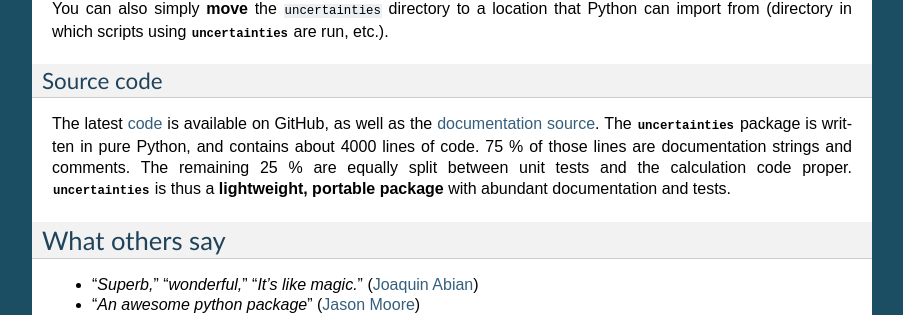
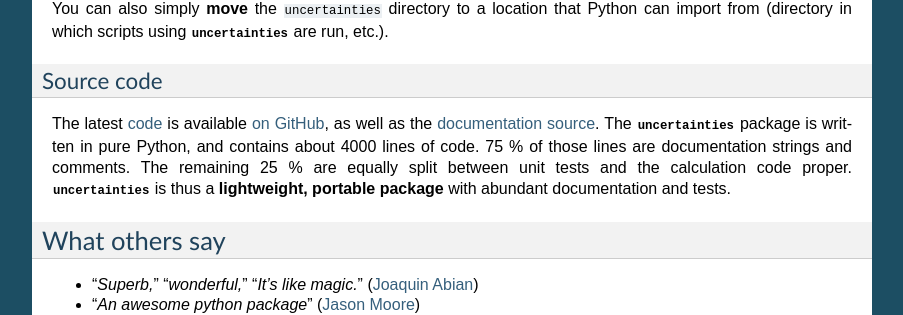
Before and after one commit to lmfit/uncertainties, a Sphinx documentation site: the page built from doc/index.rst, in a window 1280 px wide and 900 px high, scrolled down 2490 px. Shown: the part 145-460 px from the top of the window, without its empty margins (198-1101 px from the left). Built offline with Sphinx 7.4.7, drawn with Linux system fonts in a browser that asks for light colours; the version number is read from the project's files by our own code; some of the changed lines change nothing that is shown.

Commit message:
Updated pointers to GitHub in order to reflect the new organization of files.

```diff
--- a/doc/index.rst
+++ b/doc/index.rst
@@ -170,15 +170,17 @@
 Source code
 -----------
 
-The latest `code <http://github.com/lebigot/uncertainties>`_ is
-available on GitHub, as well as the `documentation source
-<http://github.com/lebigot/uncertainties/tree/master/doc/>`_. The
+The latest `code
+<https://github.com/lebigot/uncertainties/tree/master/uncertainties>`_
+is available `on GitHub <https://github.com/lebigot/uncertainties/>`_,
+as well as the `documentation source
+<https://github.com/lebigot/uncertainties/tree/master/doc/>`_. The
 :mod:`uncertainties` package is written in pure Python, and contains
-about 4000 lines of code.  75 % of those lines are documentation strings
-and comments.  The remaining 25 % are equally split between unit tests
-and the calculation code proper.
-:mod:`uncertainties` is thus a **lightweight, portable package** with
-abundant documentation and tests.
+about 4000 lines of code.  75 % of those lines are documentation
+strings and comments.  The remaining 25 % are equally split between
+unit tests and the calculation code proper.  :mod:`uncertainties` is
+thus a **lightweight, portable package** with abundant documentation
+and tests.
 
 
 What others say
```
